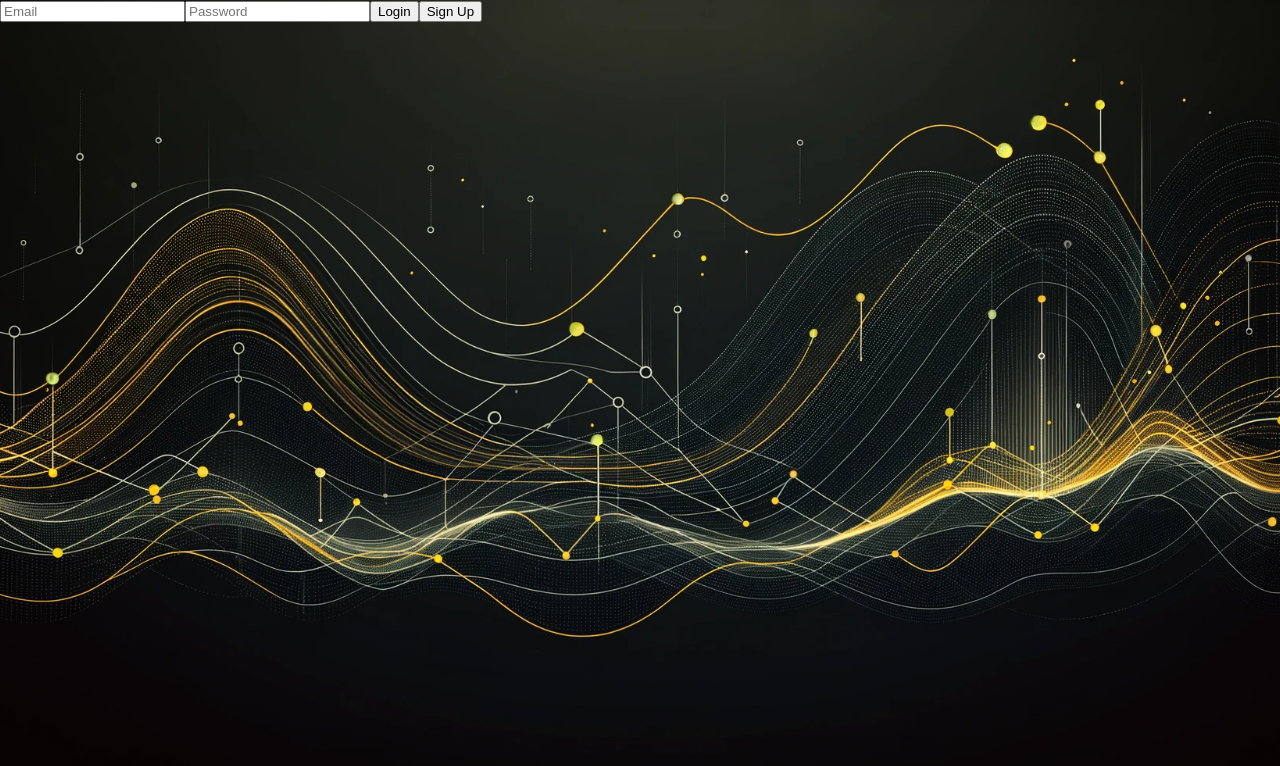
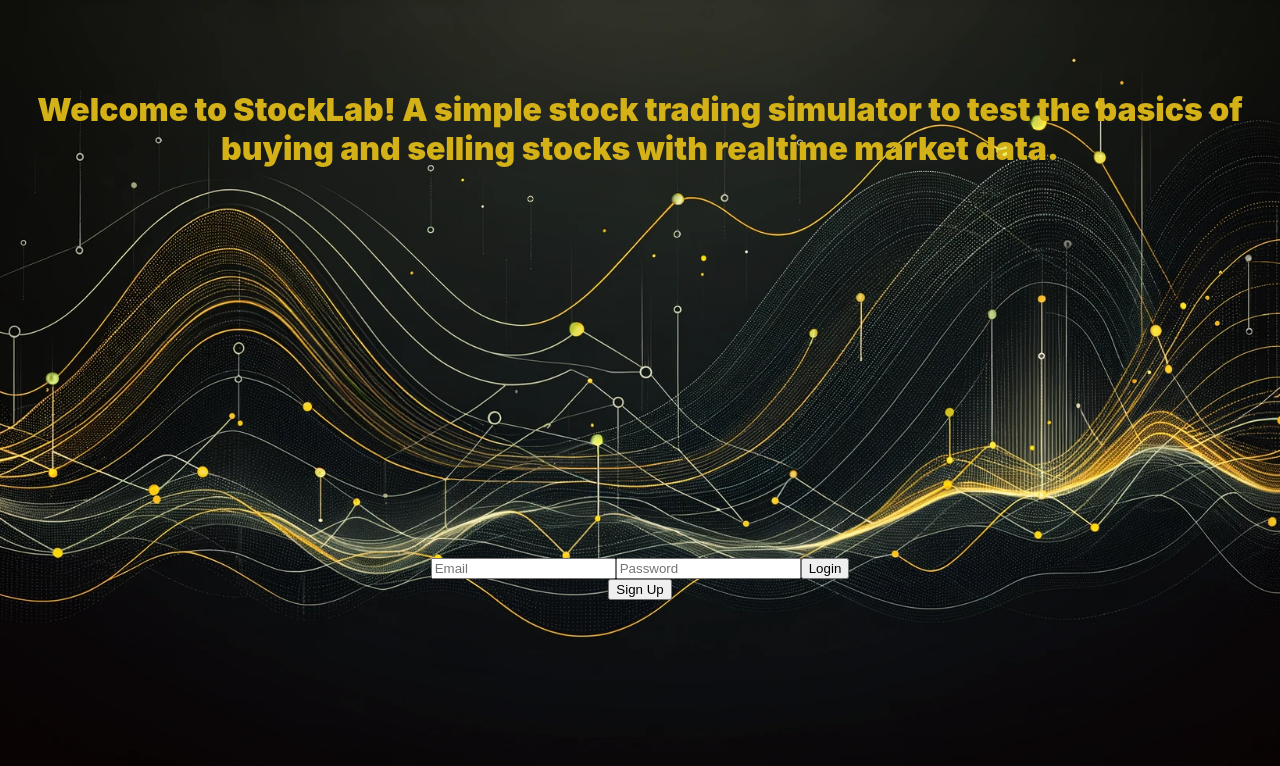
Before and after one commit to nomoneyrecord/fantasy-stock-trader, a React (Create React App) app in the folder client/: page / in a window 1280 px wide. Shown: the top 766 px of the page. Built offline with nearby package versions, Linux system fonts and the light colour scheme.

Commit message:
Added description and currently styling description and login/sign up containers

```diff
--- a/client/public/index.html
+++ b/client/public/index.html
@@ -2,7 +2,7 @@
 <html lang="en">
   <head>
     <meta charset="utf-8" />
-    <link rel="icon" href="%PUBLIC_URL%/favicon.ico" />
+    <link rel="icon" href="%PUBLIC_URL%/icon.jpg" />
     <meta name="viewport" content="width=device-width, initial-scale=1" />
     <meta name="theme-color" content="#000000" />
     <meta
@@ -24,7 +24,7 @@
       work correctly both with client-side routing and a non-root public URL.
       Learn how to configure a non-root public URL by running `npm run build`.
     -->
-    <title>React App</title>
+    <title>StockLab</title>
   </head>
   <body>
     <noscript>You need to enable JavaScript to run this app.</noscript>
--- a/client/src/App.css
+++ b/client/src/App.css
@@ -12,3 +12,26 @@
   pointer-events: none;
   opacity: 0.4;
 }
+
+.description-container {
+  /* Style for the description text */
+  text-align: center;
+  margin-bottom: 20px;
+  color:rgb(212, 177, 23);
+  font-size: 32px;
+  font-weight: 900;
+  padding-top: 90px;
+}
+
+.form-container {
+  display: flex;
+  flex-direction: column;
+  align-items: center;
+  padding-bottom: 200px;
+}
+
+.login-form {
+  /* Additional styling for the form elements */
+}
+
+/* Continue with styles for the modal, backdrop, and error message as needed */
--- a/client/src/pages/authpage/authpage.js
+++ b/client/src/pages/authpage/authpage.js
@@ -2,12 +2,11 @@ import React, { useEffect, useState } from "react";
 import Button from "../../components/Button";
 import InputField from "../../components/InputField";
 import Modal from "../../components/Modal";
-import { useNavigate } from 'react-router-dom';
+import { useNavigate } from "react-router-dom";
 import Backdrop from "../../components/Backdrop";
 import backgroundImage from "../../Images/backgroundImage.webp";
 
-
-const AuthPage = ({ onLoginSuccess, sessionExpired}) => {
+const AuthPage = ({ onLoginSuccess, sessionExpired }) => {
   const [email, setEmail] = useState("");
   const [password, setPassword] = useState("");
   const [signUpEmail, setSignUpEmail] = useState("");
@@ -19,41 +18,41 @@ const AuthPage = ({ onLoginSuccess, sessionExpired}) => {
 
   useEffect(() => {
     if (sessionExpired) {
-      alert("Your session has expired, please log in again.")
+      alert("Your session has expired, please log in again.");
     }
   }, [sessionExpired]);
 
   const validateEmail = (email) => {
     const emailRegex = /^[a-zA-Z0-9._-]+@[a-zA-Z0-9.-]+\.[a-zA-Z]{2,4}$/;
     return emailRegex.test(email);
-  }
+  };
 
   const navigate = useNavigate();
 
   const handleLogin = async (event) => {
     event.preventDefault();
-    setErrorMessage('');
+    setErrorMessage("");
     setSuccessMessage("");
     try {
-      const response = await fetch('http://localhost:5000/api/login', {
-        method: 'POST',
+      const response = await fetch("http://localhost:5000/api/login", {
+        method: "POST",
         headers: {
-          'Content-Type': 'application/json'
+          "Content-Type": "application/json",
         },
-        body: JSON.stringify({ email, password })
+        body: JSON.stringify({ email, password }),
       });
 
       if (response.status === 401) {
-        throw new Error('Session expired. Please log in again.')
+        throw new Error("Session expired. Please log in again.");
       }
 
       if (!response.ok) {
-        throw new Error('Login failed');
+        throw new Error("Login failed");
       }
       const data = await response.json();
-      localStorage.setItem('token', data.access_token);
-      onLoginSuccess();  // <-- Update the state in App.js
-      navigate('/home');
+      localStorage.setItem("token", data.access_token);
+      onLoginSuccess(); // <-- Update the state in App.js
+      navigate("/home");
     } catch (error) {
       setErrorMessage(error.message);
     }
@@ -61,13 +60,12 @@ const AuthPage = ({ onLoginSuccess, sessionExpired}) => {
 
   const handleEmailChange = (event) => {
     setEmail(event.target.value);
-    if(!validateEmail(event.target.value)) {
-      setEmailError('Invalid email format');
+    if (!validateEmail(event.target.value)) {
+      setEmailError("Invalid email format");
     } else {
-      setEmailError('');
+      setEmailError("");
     }
   };
-
 
   const handlePasswordChange = (event) => {
     setPassword(event.target.value);
@@ -83,27 +81,27 @@ const AuthPage = ({ onLoginSuccess, sessionExpired}) => {
 
   const handleSignUpSubmit = async (event) => {
     event.preventDefault();
-    if(!validateEmail(signUpEmail)) {
-      setErrorMessage("Invalid email format")
+    if (!validateEmail(signUpEmail)) {
+      setErrorMessage("Invalid email format");
       return;
     }
 
     setErrorMessage("");
     setSuccessMessage("");
     try {
-      const response = await fetch('http://localhost:5000/api/register', {
-        method: 'POST',
+      const response = await fetch("http://localhost:5000/api/register", {
+        method: "POST",
         headers: {
-          'Content-Type': 'application/json'
+          "Content-Type": "application/json",
         },
-        body: JSON.stringify({ signUpEmail, signUpPassword })
+        body: JSON.stringify({ signUpEmail, signUpPassword }),
       });
       if (!response.ok) {
         const errorData = await response.json();
-        throw new Error(errorData.message || 'Sign up failed');
+        throw new Error(errorData.message || "Sign up failed");
       }
-      setSuccessMessage('You\'ve successfully registered! Let\'s log in!')
-      setErrorMessage('');
+      setSuccessMessage("You've successfully registered! Let's log in!");
+      setErrorMessage("");
     } catch (error) {
       setErrorMessage(error.message);
     }
@@ -125,16 +123,29 @@ const AuthPage = ({ onLoginSuccess, sessionExpired}) => {
   };
 
   return (
-    <div style={{
+    <div
+      style={{
         backgroundImage: `url(${backgroundImage})`,
-      backgroundSize: 'cover',
-      backgroundPosition: 'center',
-      minHeight: '100vh',
-      width: '100%' }}>
+        backgroundSize: "cover",
+        backgroundPosition: "center",
+        minHeight: "100vh",
+        width: "100%",
+        display: "flex",
+        flexDirection: "column", // Stack children vertically
+        justifyContent: "space-between", // Center children vertically
+        alignItems: "center", // Center children horizontally
+      }}
+    >
       {modalOpen && <Backdrop onClick={handleModalClose} />}
 
+      <div className="description-container">
+        Welcome to StockLab! A simple stock trading simulator to test the basics
+        of buying and selling stocks with realtime market data.
+      </div>
+
       {!modalOpen && (
-        <form onSubmit={handleLogin}>
+        <div className="form-container">
+          <form onSubmit={handleLogin} className="login-form">
             <InputField
               type="text"
               name="email"
@@ -152,8 +163,9 @@ const AuthPage = ({ onLoginSuccess, sessionExpired}) => {
               required={true}
             />
             <Button text="Login" type="submit" />
+          </form>
           <Button text="Sign Up" onClick={handleModalOpen} type="button" />
-        </form>
+        </div>
       )}
 
       <Modal show={modalOpen} onClose={handleModalClose}>
@@ -166,7 +178,7 @@ const AuthPage = ({ onLoginSuccess, sessionExpired}) => {
             placeholder="Email"
             required={true}
           />
-          {emailError && <div className='error'>{emailError}</div>}
+          {emailError && <div className="error">{emailError}</div>}
           <InputField
             type="password"
             name="Sign Up Password"
@@ -176,7 +188,9 @@ const AuthPage = ({ onLoginSuccess, sessionExpired}) => {
             required={true}
           />
           <Button text="Submit" type="submit" />
-          {successMessage && <div className="success-message">{successMessage}</div>}
+          {successMessage && (
+            <div className="success-message">{successMessage}</div>
+          )}
         </form>
       </Modal>
 
--- a/client/src/pages/homepage/homepage.js
+++ b/client/src/pages/homepage/homepage.js
@@ -1,6 +1,7 @@
 import React, { useEffect, useState, useCallback } from 'react';
 import { useNavigate } from 'react-router-dom';
 import LoadingAnimation from '../../components/LoadingAnimation';
+import backgroundImage from "../../Images/backgroundImage.webp";
 
 const HomePage = () => {
   const navigate = useNavigate();
@@ -83,7 +84,13 @@ const HomePage = () => {
   }
 
   return (
-    <div>
+    <div style={{
+      backgroundImage: `url(${backgroundImage})`,
+      backgroundSize: 'cover',
+      backgroundPosition: 'center',
+      minHeight: '100vh',
+      width: '100%' }}>
+
       <h1>Welcome to the Home Page</h1>
       <p>Account Balance: {accountData.accountBalance}</p>
       <p>Total Value of Stocks: {accountData.totalStockValue.toFixed(2)}</p>
--- a/client/src/pages/tradepage/tradepage.js
+++ b/client/src/pages/tradepage/tradepage.js
@@ -5,6 +5,7 @@ import Button from "../../components/Button";
 import Modal from "../../components/Modal";
 import Backdrop from "../../components/Backdrop";
 import LoadingAnimation from "../../components/LoadingAnimation";
+import backgroundImage from "../../Images/backgroundImage.webp";
 
 const TradePage = () => {
   const navigate = useNavigate();
@@ -258,7 +259,13 @@ const TradePage = () => {
     showBuyModal || showSellModal ? "disable-interaction" : "";
 
   return (
-    <div>
+    <div style={{
+      backgroundImage: `url(${backgroundImage})`,
+      backgroundSize: 'cover',
+      backgroundPosition: 'center',
+      minHeight: '100vh',
+      width: '100%' }}>
+
       {showBuyModal ||
         (showSellModal && (
           <Backdrop
```
Also changed, not shown: 1 other file (tests, documents, lock files or other folders). Lines whose indentation alone changed are shown as unchanged.
